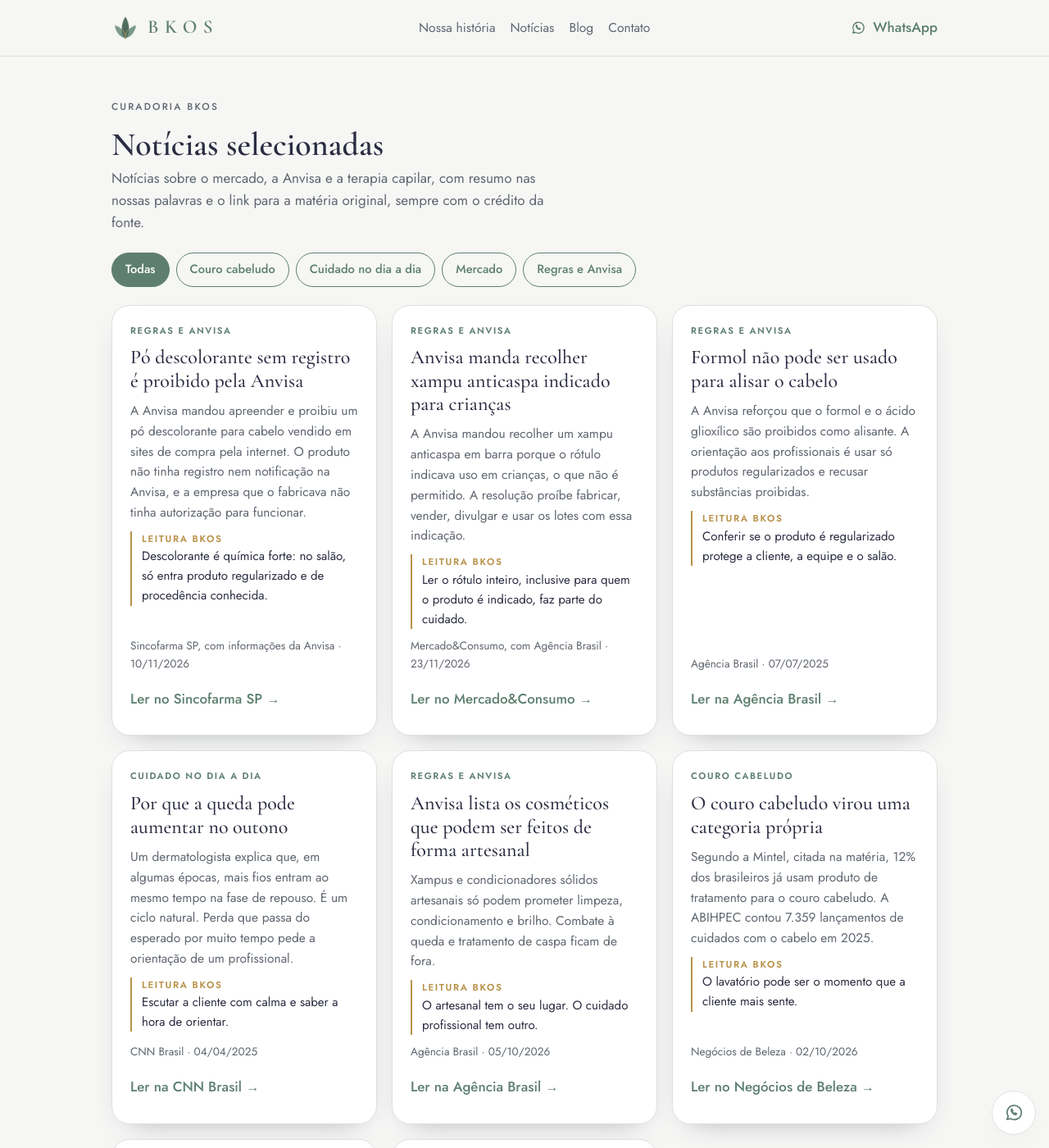
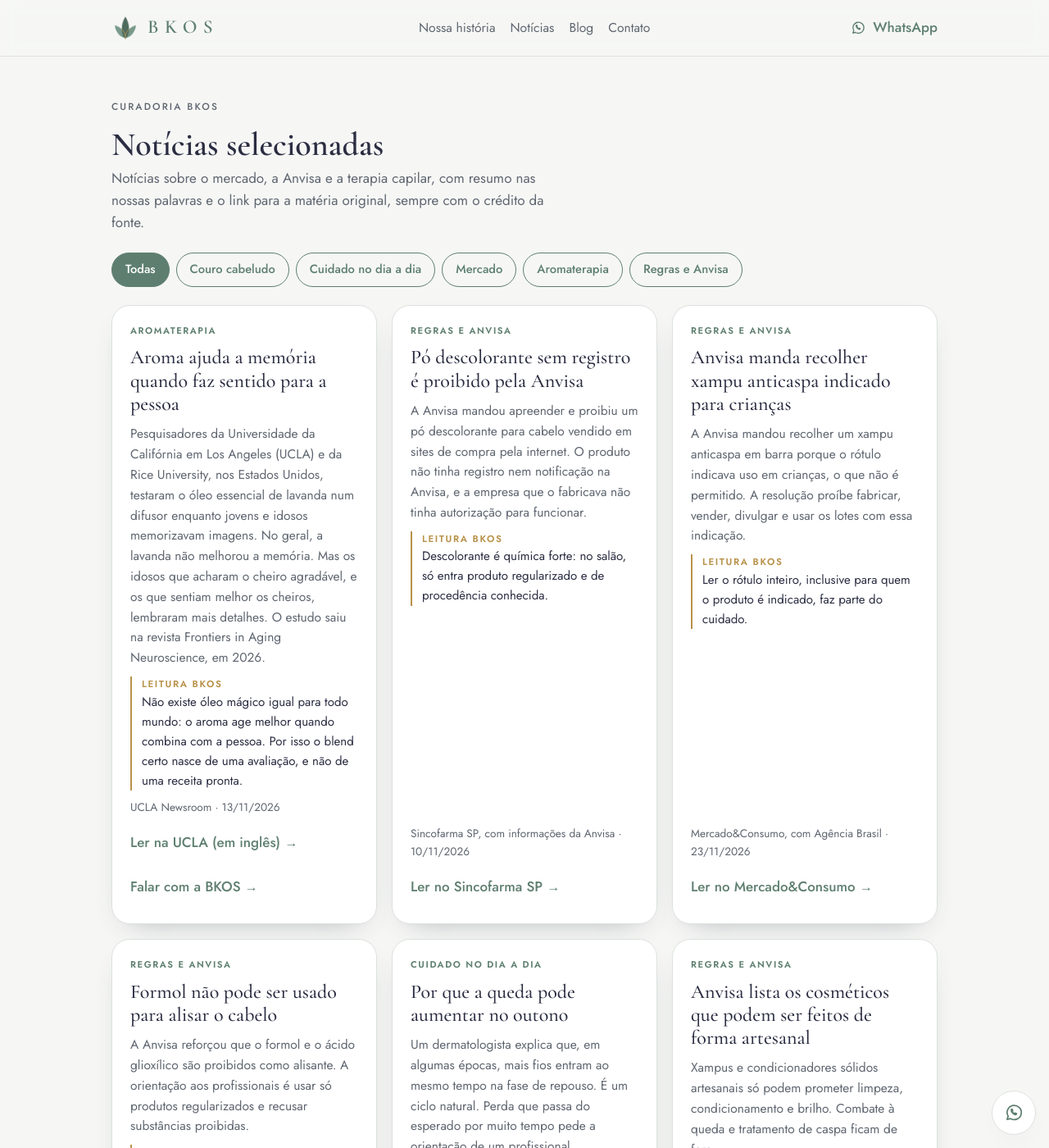
Before and after one commit to bhsmachado/site-bkos, a Jekyll site: the page built from noticias.html, in a window 1280 px wide and 1400 px high. Shown: the whole window at 82% size. Built offline with Jekyll 4.4.1, drawn with Linux system fonts in a browser that asks for light colours.

Commit message:
Notícia: aroma e memória (UCLA, 13/11/2026)
Co-Authored-By: Claude Opus 5.5 <noreply@anthropic.com>
Claude-Session: https://claude.ai/code/session_01EmuMmAH2sHs1g72ZQ4CWxx

```diff
--- a/noticias.html
+++ b/noticias.html
@@ -5,8 +5,14 @@ description: Notícias selecionadas pela BKOS sobre o mercado, a Anvisa e a tera
 ---
 <main><section><div class="wrap">
   <div class="sh"><div><p class="eye">Curadoria BKOS</p><h2>Notícias selecionadas</h2><p class="sub">Notícias sobre o mercado, a Anvisa e a terapia capilar, com resumo nas nossas palavras e o link para a matéria original, sempre com o crédito da fonte.</p></div></div>
-  <div class="chips" role="group" aria-label="Filtrar por assunto"><button class="chip" type="button" aria-pressed="true" data-f="">Todas</button><button class="chip" type="button" aria-pressed="false" data-f="Couro cabeludo">Couro cabeludo</button><button class="chip" type="button" aria-pressed="false" data-f="Cuidado no dia a dia">Cuidado no dia a dia</button><button class="chip" type="button" aria-pressed="false" data-f="Mercado">Mercado</button><button class="chip" type="button" aria-pressed="false" data-f="Regras e Anvisa">Regras e Anvisa</button></div>
+  <div class="chips" role="group" aria-label="Filtrar por assunto"><button class="chip" type="button" aria-pressed="true" data-f="">Todas</button><button class="chip" type="button" aria-pressed="false" data-f="Couro cabeludo">Couro cabeludo</button><button class="chip" type="button" aria-pressed="false" data-f="Cuidado no dia a dia">Cuidado no dia a dia</button><button class="chip" type="button" aria-pressed="false" data-f="Mercado">Mercado</button><button class="chip" type="button" aria-pressed="false" data-f="Aromaterapia">Aromaterapia</button><button class="chip" type="button" aria-pressed="false" data-f="Regras e Anvisa">Regras e Anvisa</button></div>
   <div class="grid" id="lista">
+    <article class="card" data-t="Aromaterapia"><span class="tag">Aromaterapia</span><h3>Aroma ajuda a memória quando faz sentido para a pessoa</h3>
+      <p>Pesquisadores da Universidade da Califórnia em Los Angeles (UCLA) e da Rice University, nos Estados Unidos, testaram o óleo essencial de lavanda num difusor enquanto jovens e idosos memorizavam imagens. No geral, a lavanda não melhorou a memória. Mas os idosos que acharam o cheiro agradável, e os que sentiam melhor os cheiros, lembraram mais detalhes. O estudo saiu na revista Frontiers in Aging Neuroscience, em 2026.</p>
+      <div class="leit"><b>Leitura BKOS</b>Não existe óleo mágico igual para todo mundo: o aroma age melhor quando combina com a pessoa. Por isso o blend certo nasce de uma avaliação, e não de uma receita pronta.</div>
+      <span class="src">UCLA Newsroom · 13/11/2026</span>
+      <a class="go" href="https://newsroom.ucla.edu/releases/can-scent-sharpen-memory-research-suggests-complicated-answer" target="_blank" rel="noopener">Ler na UCLA (em inglês) →</a>
+      <a class="go" href="https://wa.me/5577988129822" target="_blank" rel="noopener">Falar com a BKOS →</a></article>
     <article class="card" data-t="Regras e Anvisa"><span class="tag">Regras e Anvisa</span><h3>Pó descolorante sem registro é proibido pela Anvisa</h3>
       <p>A Anvisa mandou apreender e proibiu um pó descolorante para cabelo vendido em sites de compra pela internet. O produto não tinha registro nem notificação na Anvisa, e a empresa que o fabricava não tinha autorização para funcionar.</p>
       <div class="leit"><b>Leitura BKOS</b>Descolorante é química forte: no salão, só entra produto regularizado e de procedência conhecida.</div>
```
